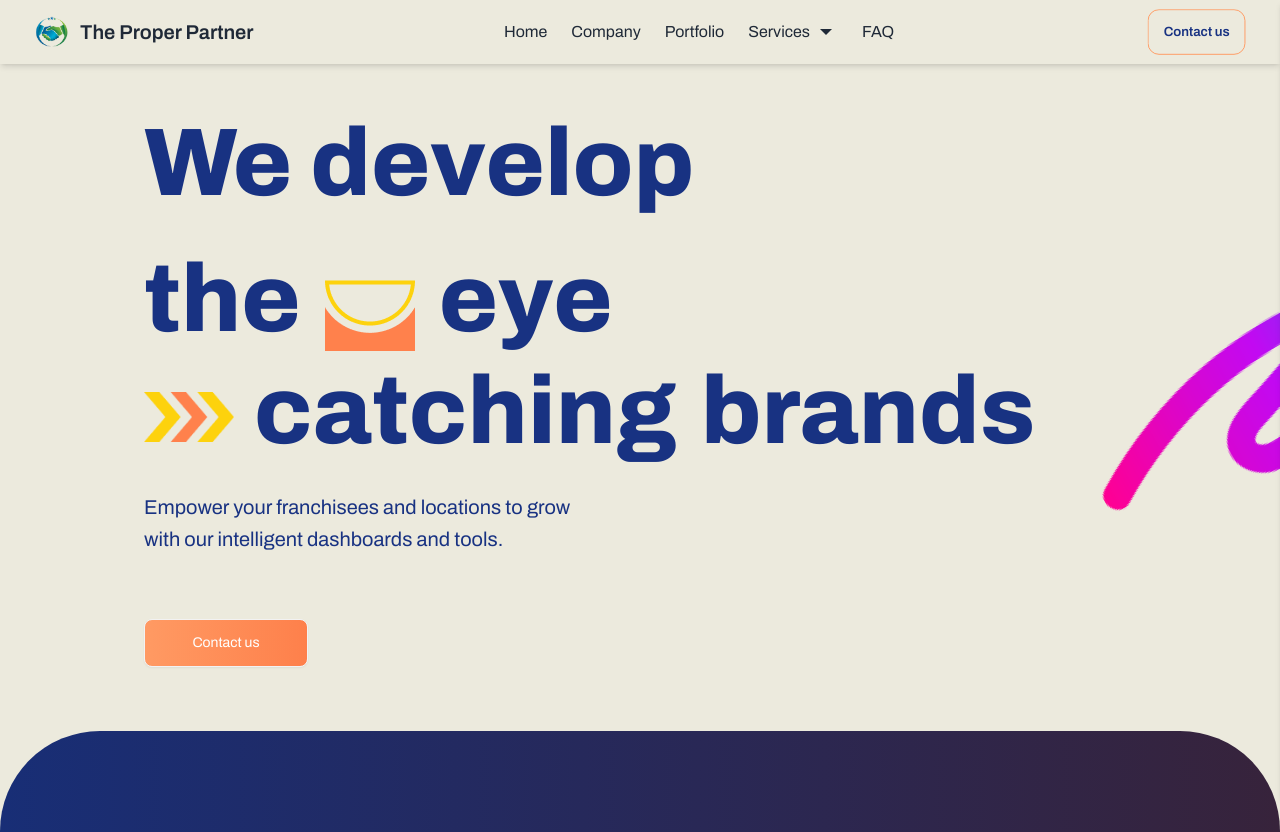
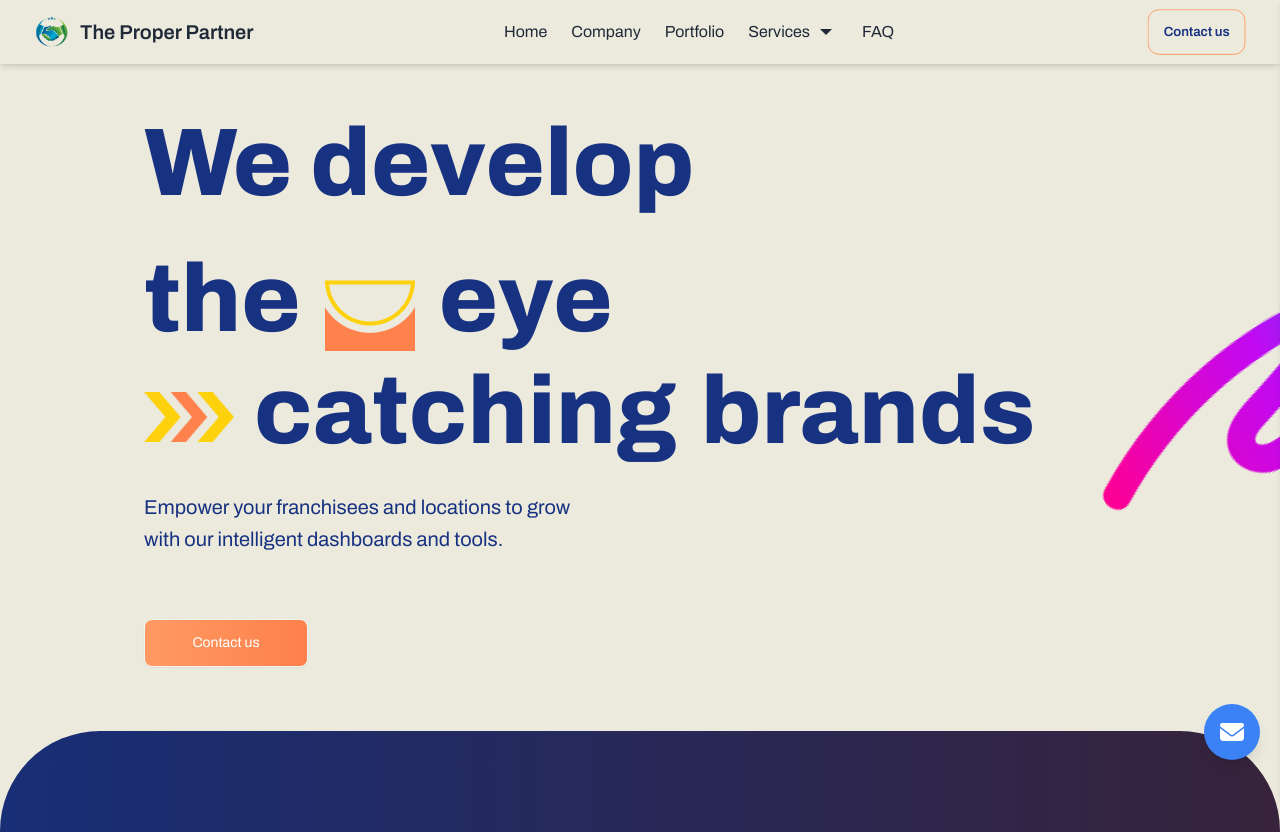
Before and after one commit to arafat20mupi/CodeCraftor, a React (Vite) app: page / in a window 1280 px wide. Shown: the top 832 px of the page. Built offline with nearby package versions, Linux system fonts and the light colour scheme.

Commit message:
contact sticky Icon added

```diff
--- a/package.json
+++ b/package.json
@@ -13,6 +13,7 @@
   "dependencies": {
     "@emotion/react": "^11.13.0",
     "@emotion/styled": "^11.13.0",
+    "@fortawesome/fontawesome-free": "^6.6.0",
     "@mui/icons-material": "^5.16.7",
     "@mui/lab": "^5.0.0-alpha.173",
     "@mui/material": "^5.16.7",
--- a/src/component/Pages/Main/Main.jsx
+++ b/src/component/Pages/Main/Main.jsx
@@ -1,6 +1,7 @@
 import { Outlet } from "react-router-dom";
 import Navbar from "../Header/Navbar";
 import Footer from "../Footer/Footer";
+import StickyIcon from "../../StickyIcon/StickyIcon";
 
 const Main = () => {
     return (
@@ -10,6 +11,7 @@
                 <Outlet />
             </div>
             <Footer />
+            <StickyIcon />
         </div>
     );
 };
--- /dev/null
+++ b/src/component/StickyIcon/StickyIcon.css
@@ -0,0 +1,12 @@
+@keyframes rotate360 {
+    from {
+      transform: rotate(0deg);
+    }
+    to {
+      transform: rotate(360deg);
+    }
+  }
+
+  .rotate-360 {
+    animation: rotate360 0.5s ease-in-out;
+  }
--- /dev/null
+++ b/src/component/StickyIcon/StickyIcon.jsx
@@ -0,0 +1,42 @@
+import { useState } from 'react';
+import '@fortawesome/fontawesome-free/css/all.min.css';
+
+const StickyIcon = () => {
+    const [isHovered, setIsHovered] = useState(false);
+
+    return (
+        <div className="fixed bottom-10 right-5 z-50">
+            <div
+                className={`flex items-center justify-center bg-blue-500 text-white p-4 rounded-full shadow-lg transition-all duration-300 ${isHovered ? 'w-32 h-16 bg-green-500' : 'w-14 h-14'
+                    }`}
+                onMouseEnter={() => setIsHovered(true)}
+                onMouseLeave={() => setIsHovered(false)}
+            >
+                {isHovered ? (
+                    <>
+                        <a
+                            href="https://wa.me/your-number"
+                            target="_blank"
+                            rel="noopener noreferrer"
+                            className="mx-2 p-4 h-12 w-12 flex items-center justify-center bg-green-600 rounded-full hover:bg-green-800 transition-colors duration-300"
+                        >
+                            <i className="fab fa-whatsapp text-2xl hover:text-white"></i>
+                        </a>
+                        <a
+                            href="https://www.facebook.com/your-profile"
+                            target="_blank"
+                            rel="noopener noreferrer"
+                            className="mx-2 p-4 h-12 w-12 flex items-center justify-center bg-blue-600 rounded-full hover:bg-blue-800 transition-colors duration-300"
+                        >
+                            <i className="fab fa-facebook text-2xl hover:text-white"></i>
+                        </a>
+                    </>
+                ) : (
+                    <i className="fas fa-envelope text-2xl"></i>
+                )}
+            </div>
+        </div>
+    );
+};
+
+export default StickyIcon;
```
Also changed, not shown: 2 other files (tests, documents, lock files or other folders).
